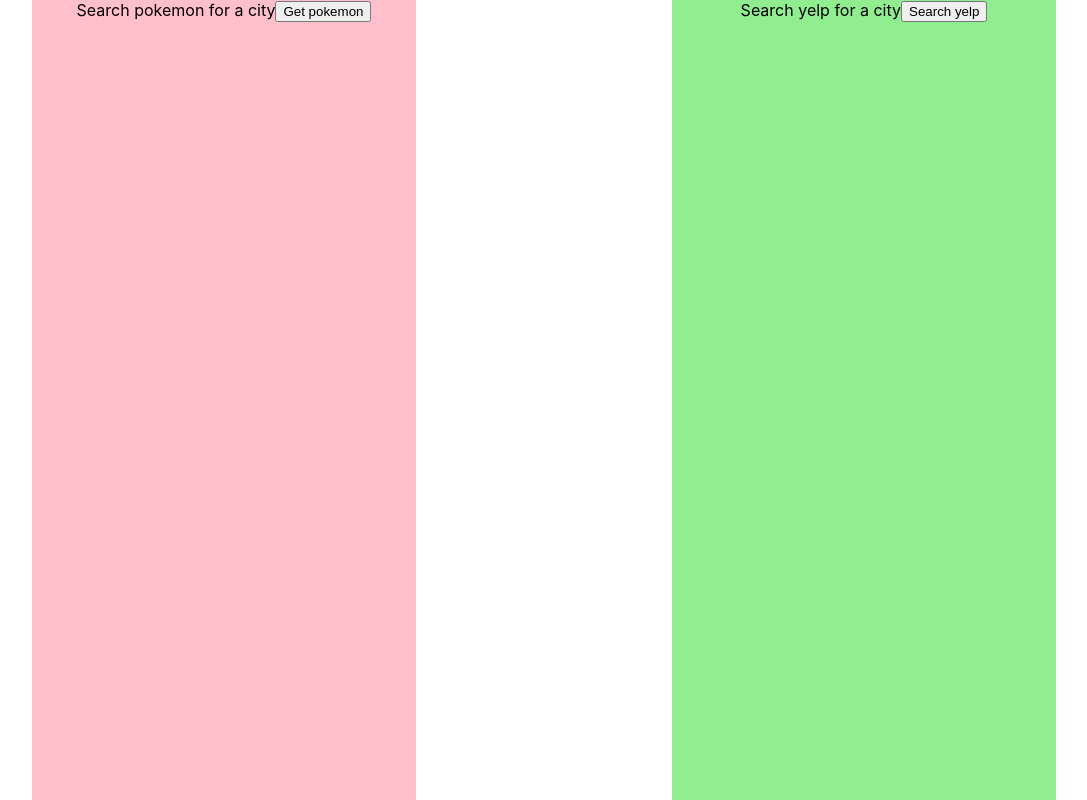
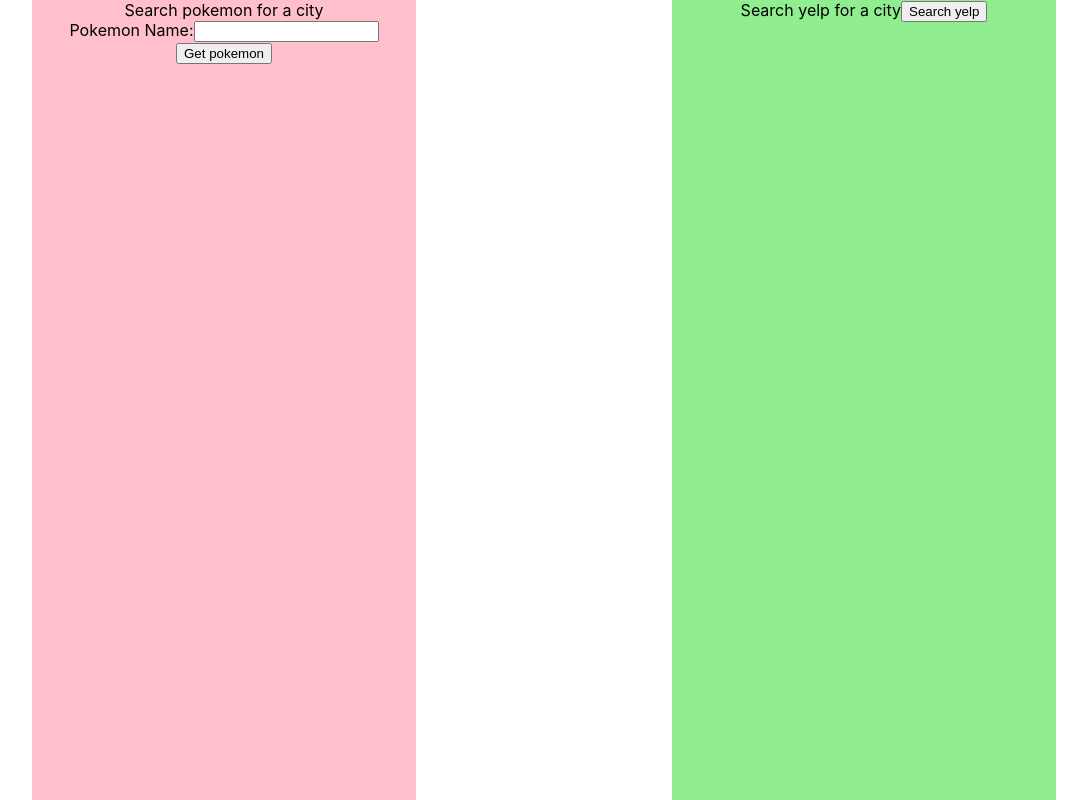
Before and after one commit to philngom/half-baked-api-proxy, a React (Create React App) app: page / in a window 1280 px wide. Shown: the whole page, without its empty margins (96-1183 px from the left). Built offline with nearby package versions, Linux system fonts and the light colour scheme.

Commit message:
added form to return

```diff
--- a/src/PokemonSearch.js
+++ b/src/PokemonSearch.js
@@ -22,6 +22,12 @@ export default function PokemonSearch() {
       <form>
             Search pokemon for a city
         {/* add inputs/labels for city name, state, and country, using all the things we need with react forms. Don't forget to use the value property to sync these up with the default values in react state */}
+        <form onSubmit={ handlePokemonSubmit }>
+          <label>
+            Pokemon Name:
+            <input value-={name} onChange={e => setName(e.target.value)}/>
+          </label>
+        </form>
         <button>Get pokemon</button>
       </form>
       {/* Make a PokemonList component to import and use here. Use a ternery to display a loading spinner (make a <Spinner /> component for this) if the data is still loading. */}
```
